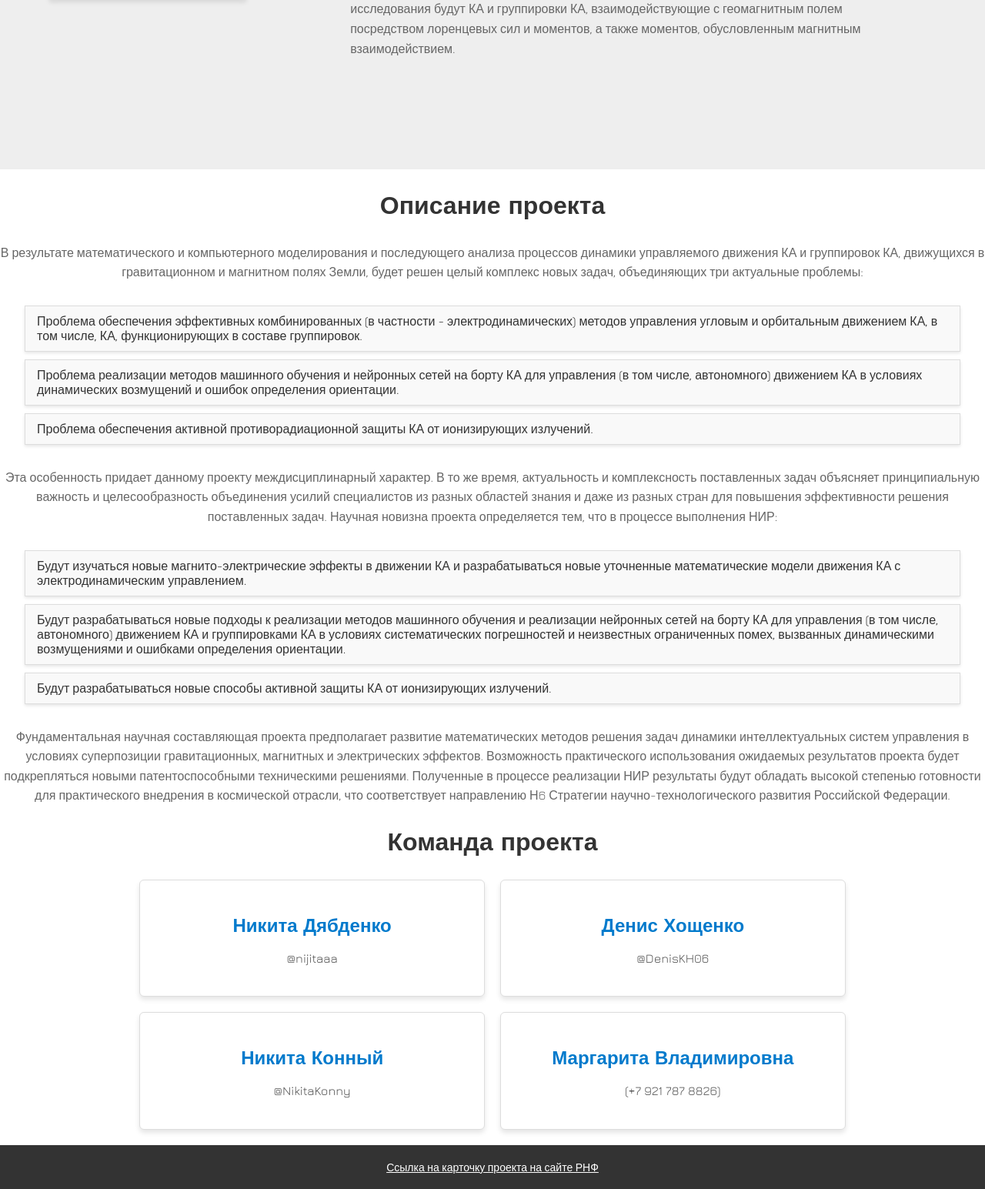
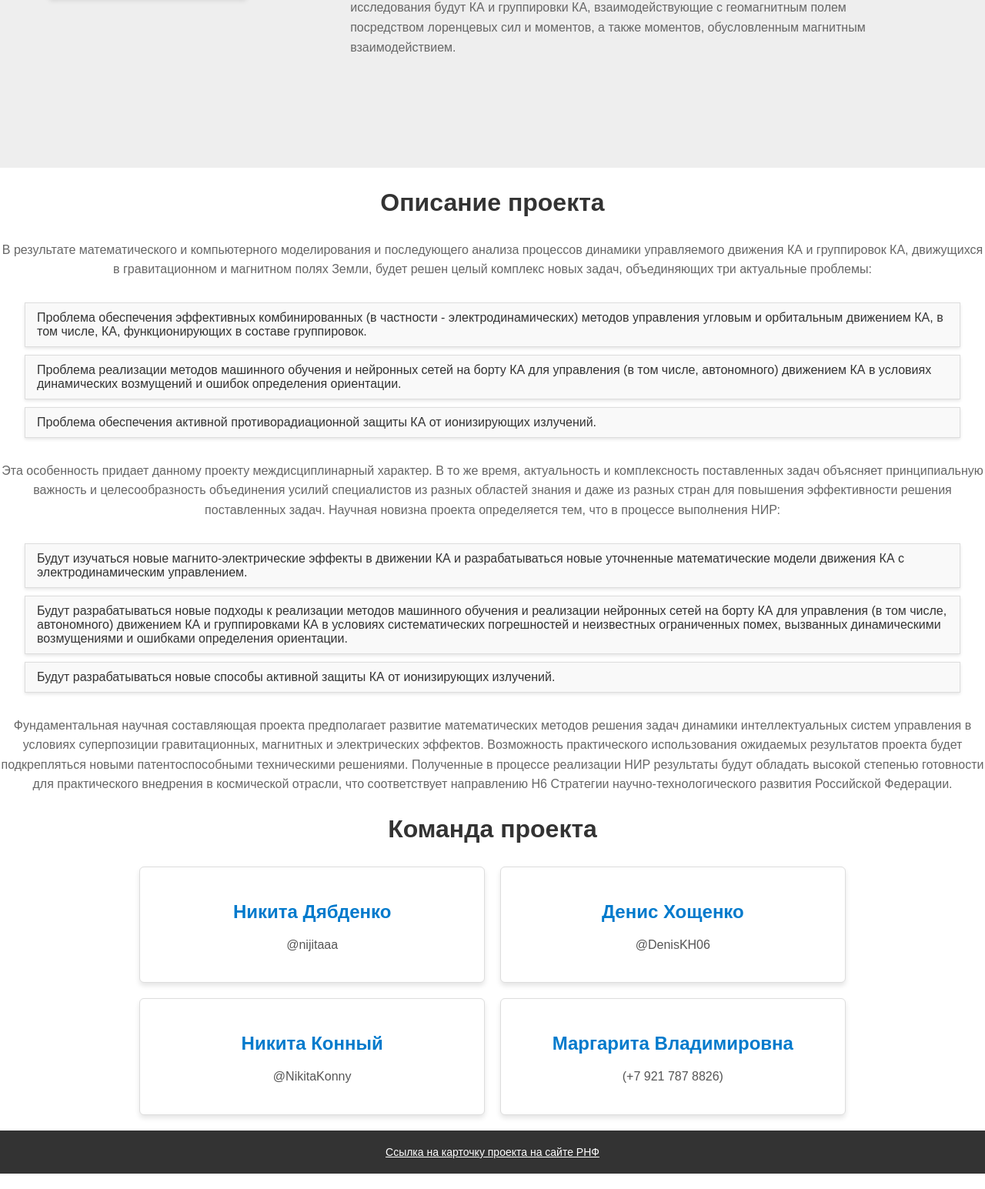
Before and after one commit to NIJI-TA/rsf-dst-24-41-02031, a Flask app: page / in a window 1280 px wide. Shown: the part 1401-2946 px from the top of the page at 77% size. Run offline with Flask 3, Linux system fonts and the light colour scheme.

Commit message:
Удалил fonts -- убрал их подключение в html и их использование в css

```diff
--- a/static/css/style.css
+++ b/static/css/style.css
@@ -3,7 +3,7 @@ body,
 html {
   margin: 0;
   padding: 0;
-  font-family: "Jura", "Arial", sans-serif;
+  font-family: sans-serif;
   box-sizing: border-box;
   scroll-behavior: smooth;
 }
--- a/templates/index.html
+++ b/templates/index.html
@@ -6,10 +6,6 @@
     <meta charset="UTF-8">
     <meta name="viewport" content="width=device-width, initial-scale=1.0">
     <title>Landing</title>
-    <link rel="preconnect" href="https://fonts.googleapis.com">
-    <link rel="preconnect" href="https://fonts.gstatic.com" crossorigin>
-    <link href="https://fonts.googleapis.com/css2?family=Jura:wght@300..700&display=swap" rel="stylesheet">
-
 </head>
 
 <body>
```
